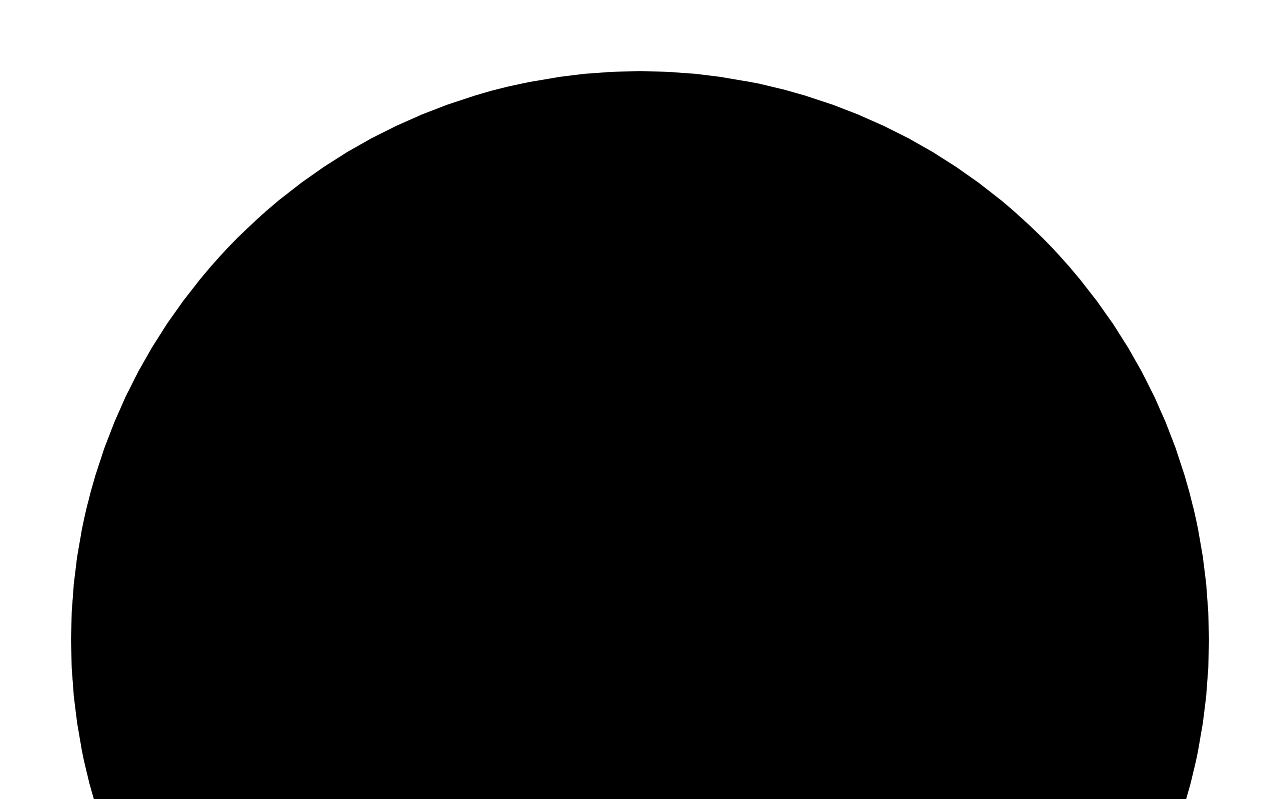
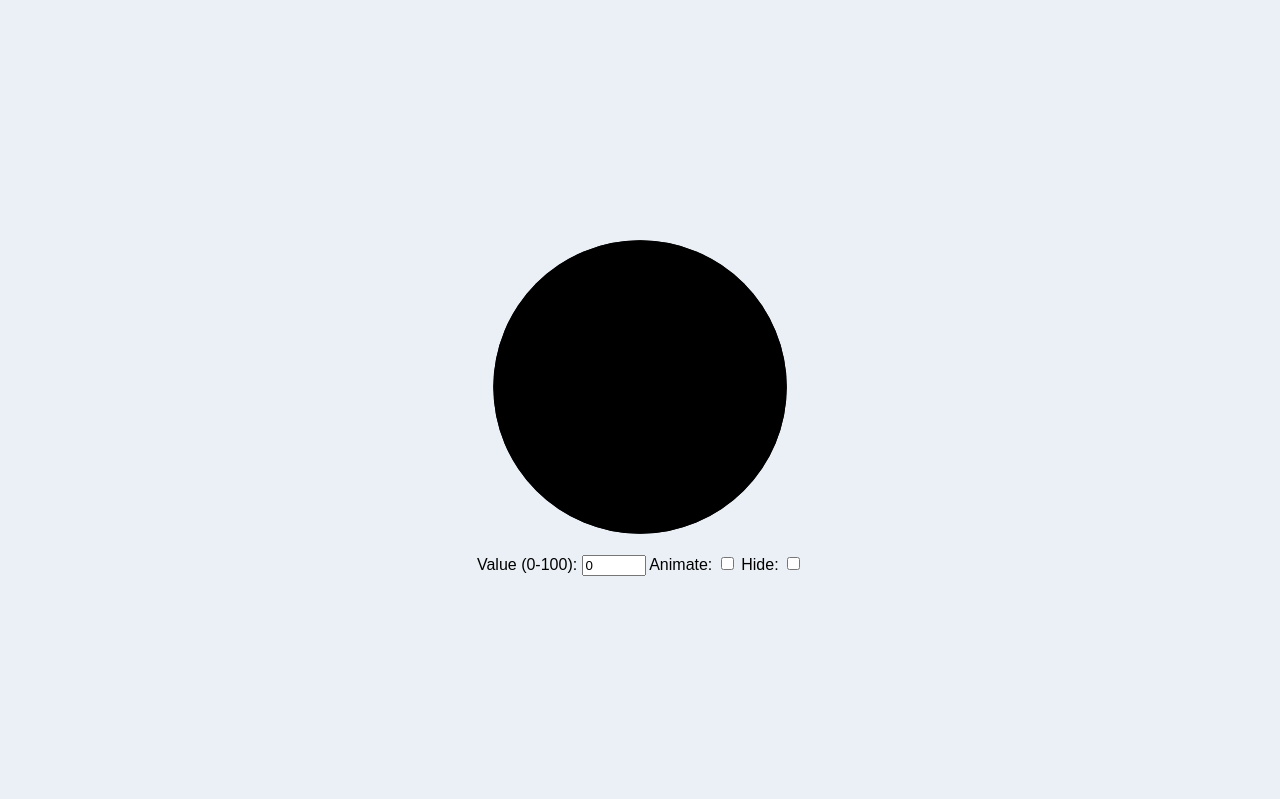
Before and after one commit to jdoroshina/progress, a website: page index.html in a window 1280 px wide. Shown: the top 799 px of the page. Drawn offline with Linux system fonts and the light colour scheme; files whose address does not match are found by name.

Commit message:
feat: add basic styles

```diff
--- a/style.css
+++ b/style.css
@@ -1,9 +1,17 @@
-html {
+body, html {
+  margin: 0;
+  padding: 0;
+  height: 100%;
+  font-family: Arial, sans-serif;
+  background-color: #eaf0f6;
+}
+
+main {
+  display: flex;
+  justify-content: center;
+  align-items: center;
 	height: 100%;
-
-	/* font-family: ; */
-	font-size: 15px;
-	line-height: 24px;
+}
 	color: #000000;
 	background-color: #ffffff;
 }
```
